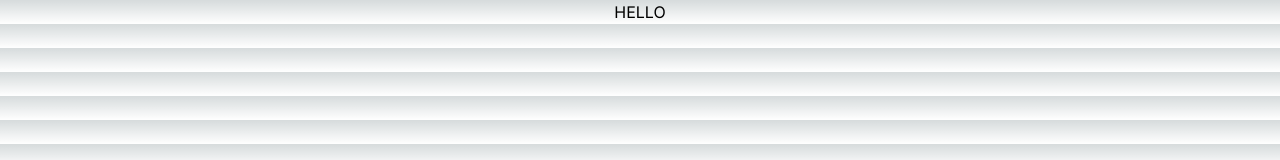
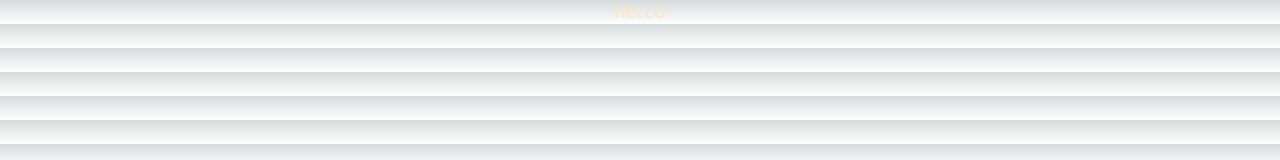
Before and after one commit to priyashinde939/nextjs, a Next.js app: page / in a window 1280 px wide. Shown: the top 160 px of the page. Built offline with nearby package versions, Linux system fonts and the light colour scheme.

Commit message:
Update page.css

```diff
--- a/app/page.css
+++ b/app/page.css
@@ -1,4 +1,4 @@
 body {
     text-align: center;
-    text-decoration-color: bisque;
+    color: bisque;
 }
```
